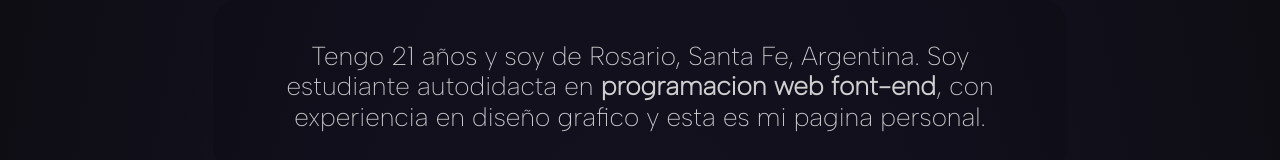
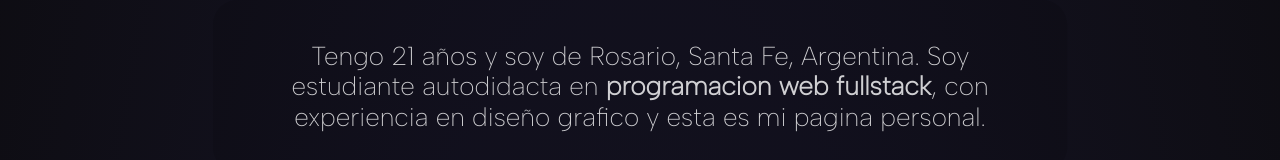
Before and after one commit to TatoBer/portfolio-react-app, a React (Create React App) app: page / in a window 1280 px wide. Shown: the part 384-544 px from the top of the page. Built offline with nearby package versions, Linux system fonts and the light colour scheme; a web font is replaced by a local one.

Commit message:
home correccion

```diff
--- a/src/Home.jsx
+++ b/src/Home.jsx
@@ -51,7 +51,7 @@ export default function Home() {
           </p>
 
           <p className="parrafo-2">
-            Tengo 21 años y soy de Rosario, Santa Fe, Argentina. Soy estudiante autodidacta en <b>programacion web font-end</b>
+            Tengo 21 años y soy de Rosario, Santa Fe, Argentina. Soy estudiante autodidacta en <b>programacion web fullstack</b>
             , con experiencia en diseño grafico y esta es mi pagina
             personal.
           </p>
```
